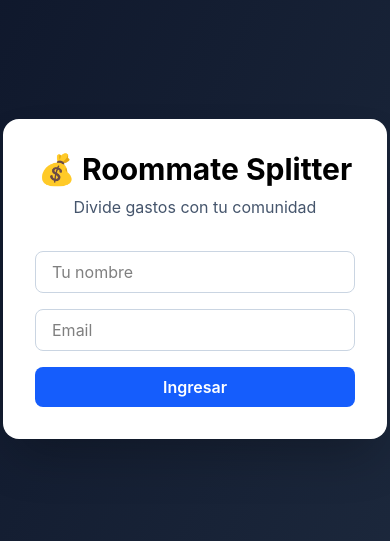
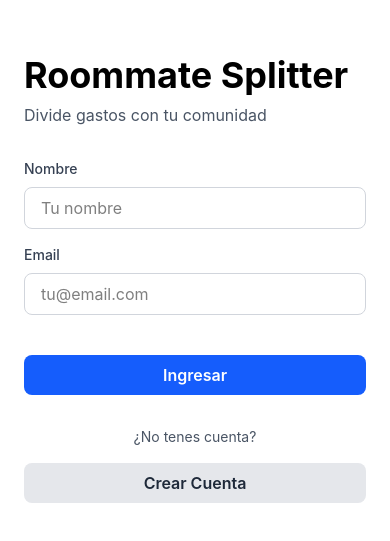
Before and after one commit to agus25varela/roommate-splitter-frontend, a Vue app: page / in a window 390 px wide. Shown: the part 143-684 px from the top of the page. Built offline with nearby package versions, Linux system fonts and the light colour scheme; no server answers.

Commit message:
Agregado de fondo en el login + formularios completos para login y signup

```diff
--- a/src/components/LoginModal.vue
+++ b/src/components/LoginModal.vue
@@ -1,26 +1,102 @@
 <template>
-  <div v-if="!isLoggedIn" class="fixed inset-0 bg-gradient-to-br from-slate-900 to-slate-800 flex items-center justify-center z-50">
-    <div class="bg-white rounded-2xl shadow-2xl p-8 w-96">
-      <h2 class="text-3xl font-bold text-center mb-2">💰 Roommate Splitter</h2>
-      <p class="text-center text-slate-600 mb-8">Divide gastos con tu comunidad</p>
+  <div v-if="!isLoggedIn" class="fixed inset-0 flex z-50">
+    <!-- Columna izquierda: Imagen -->
+    <div class="hidden lg:flex w-1/2 bg-cover bg-center" :style="{ backgroundImage: 'url(/login-bg.jpg)' }">
+      <!-- La imagen se carga como background -->
+    </div>
+
+    <!-- Columna derecha: Formulario -->
+    <div class="w-full lg:w-1/2 bg-white flex items-center justify-center p-6">
+      <div class="w-full max-w-md">
+        <!-- Modo LOGIN -->
+        <template v-if="modo === 'login'">
+        <h2 class="text-4xl font-bold mb-2">Roommate Splitter</h2>
+        <p class="text-gray-600 mb-8">Divide gastos con tu comunidad</p>
 
         <form @submit.prevent="handleLogin" class="space-y-4">
+          <div>
+            <label class="block text-sm font-medium text-gray-700 mb-2">Nombre</label>
             <input
-            v-model="nombre"
+                v-model="loginForm.nombre"
                 type="text"
                 placeholder="Tu nombre"
-            class="w-full px-4 py-2 border border-slate-300 rounded-lg focus:ring-2 focus:ring-blue-500 focus:border-transparent outline-none"
+                class="w-full px-4 py-2 border border-gray-300 rounded-lg focus:ring-2 focus:ring-blue-500 focus:border-transparent outline-none"
             />
+          </div>
+
+          <div>
+            <label class="block text-sm font-medium text-gray-700 mb-2">Email</label>
             <input
-            v-model="email"
+                v-model="loginForm.email"
                 type="email"
-            placeholder="Email"
-            class="w-full px-4 py-2 border border-slate-300 rounded-lg focus:ring-2 focus:ring-blue-500 focus:border-transparent outline-none"
+                placeholder="tu@email.com"
+                class="w-full px-4 py-2 border border-gray-300 rounded-lg focus:ring-2 focus:ring-blue-500 focus:border-transparent outline-none"
             />
-        <button type="submit" class="w-full bg-blue-600 hover:bg-blue-700 text-white font-semibold py-2 px-4 rounded-lg transition">
+          </div>
+
+          <button
+              type="submit"
+              class="w-full bg-blue-600 hover:bg-blue-700 text-white font-semibold py-2 px-4 rounded-lg transition mt-6"
+          >
             Ingresar
           </button>
         </form>
+
+        <div class="mt-8 text-center">
+          <p class="text-sm text-gray-600 mb-4">¿No tenes cuenta?</p>
+          <button
+              @click="modo = 'signup'"
+              class="w-full bg-gray-200 hover:bg-gray-300 text-gray-800 font-semibold py-2 px-4 rounded-lg transition"
+          >
+            Crear Cuenta
+          </button>
+        </div>
+</template>
+
+<!-- Modo SIGNUP -->
+<template v-else-if="modo === 'signup'">
+  <h2 class="text-3xl font-bold mb-2">Crear Cuenta</h2>
+  <p class="text-gray-600 mb-8">Únete a Roommate Splitter</p>
+
+  <form @submit.prevent="handleSignup" class="space-y-4">
+    <div>
+      <label class="block text-sm font-medium text-gray-700 mb-2">Email</label>
+      <input
+          v-model="signupForm.email"
+          type="email"
+          placeholder="tu@email.com"
+          class="w-full px-4 py-2 border border-gray-300 rounded-lg focus:ring-2 focus:ring-blue-500 focus:border-transparent outline-none"
+      />
+    </div>
+
+    <div>
+      <label class="block text-sm font-medium text-gray-700 mb-2">Nombre</label>
+      <input
+          v-model="signupForm.nombre"
+          type="text"
+          placeholder="Tu nombre"
+          class="w-full px-4 py-2 border border-gray-300 rounded-lg focus:ring-2 focus:ring-blue-500 focus:border-transparent outline-none"
+      />
+    </div>
+
+    <button
+        type="submit"
+        class="w-full bg-green-600 hover:bg-green-700 text-white font-semibold py-2 px-4 rounded-lg transition mt-6"
+    >
+      Registrarse
+    </button>
+  </form>
+
+  <div class="mt-8 text-center">
+    <button
+        @click="modo = 'login'"
+        class="w-full bg-gray-200 hover:bg-gray-300 text-gray-800 font-semibold py-2 px-4 rounded-lg transition"
+    >
+      ← Volver al Login
+    </button>
+  </div>
+</template>
+</div>
 </div>
 </div>
 </template>
@@ -29,16 +105,36 @@
 import { ref } from 'vue'
 
 const emit = defineEmits(['login'])
-const nombre = ref('')
-const email = ref('')
+
+const modo = ref('login') // 'login' o 'signup'
 const isLoggedIn = ref(false)
 
+const loginForm = ref({
+  nombre: '',
+  email: ''
+})
+
+const signupForm = ref({
+  email: '',
+  nombre: ''
+})
+
 const handleLogin = () => {
-  if (!nombre.value || !email.value) {
+  if (!loginForm.value.nombre || !loginForm.value.email) {
     alert('Completa todos los campos')
     return
   }
-  emit('login', { nombre: nombre.value, email: email.value })
+  emit('login', { nombre: loginForm.value.nombre, email: loginForm.value.email })
+  isLoggedIn.value = true
+}
+
+const handleSignup = () => {
+  if (!signupForm.value.email || !signupForm.value.nombre) {
+    alert('Completa todos los campos')
+    return
+  }
+  // Después del signup, emitimos login automáticamente
+  emit('login', { nombre: signupForm.value.nombre, email: signupForm.value.email })
   isLoggedIn.value = true
 }
 </script>
```
Also changed, not shown: 1 other file (tests, documents, lock files or other folders). Lines whose indentation alone changed are shown as unchanged.
